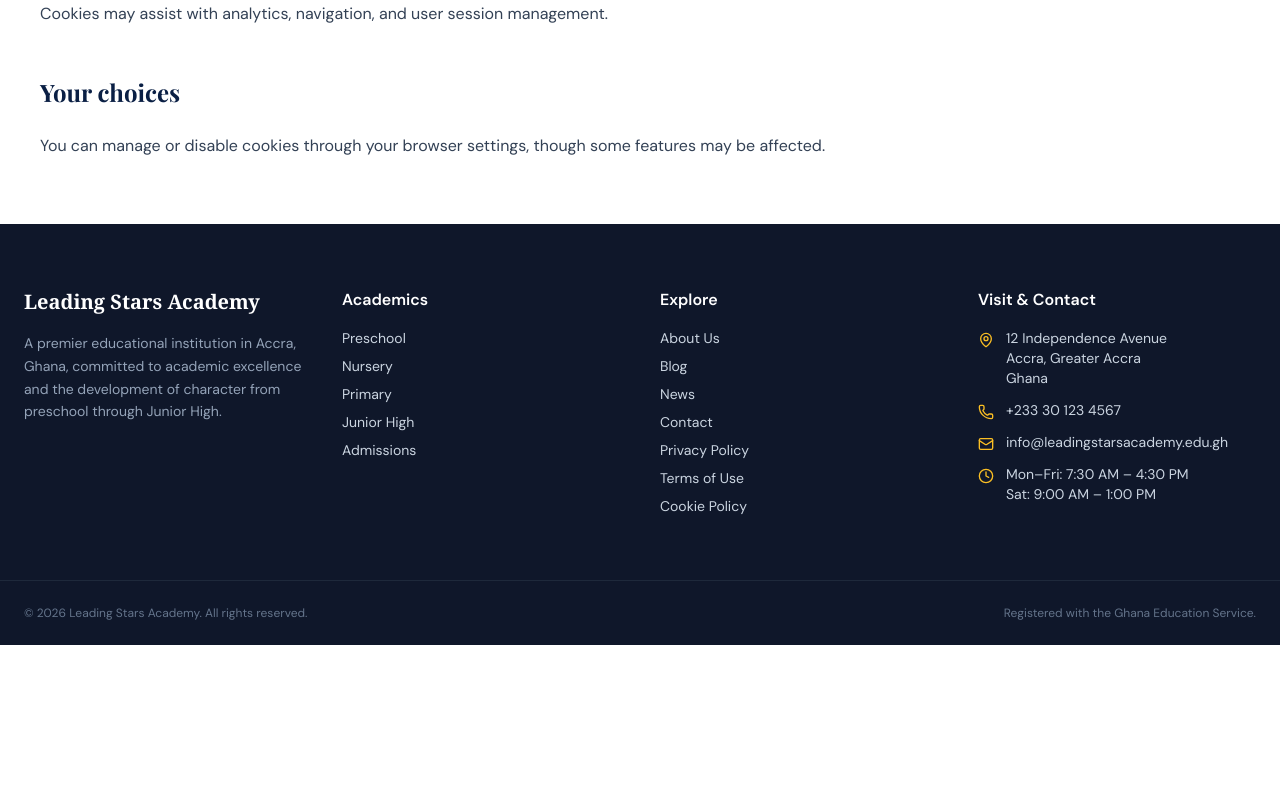
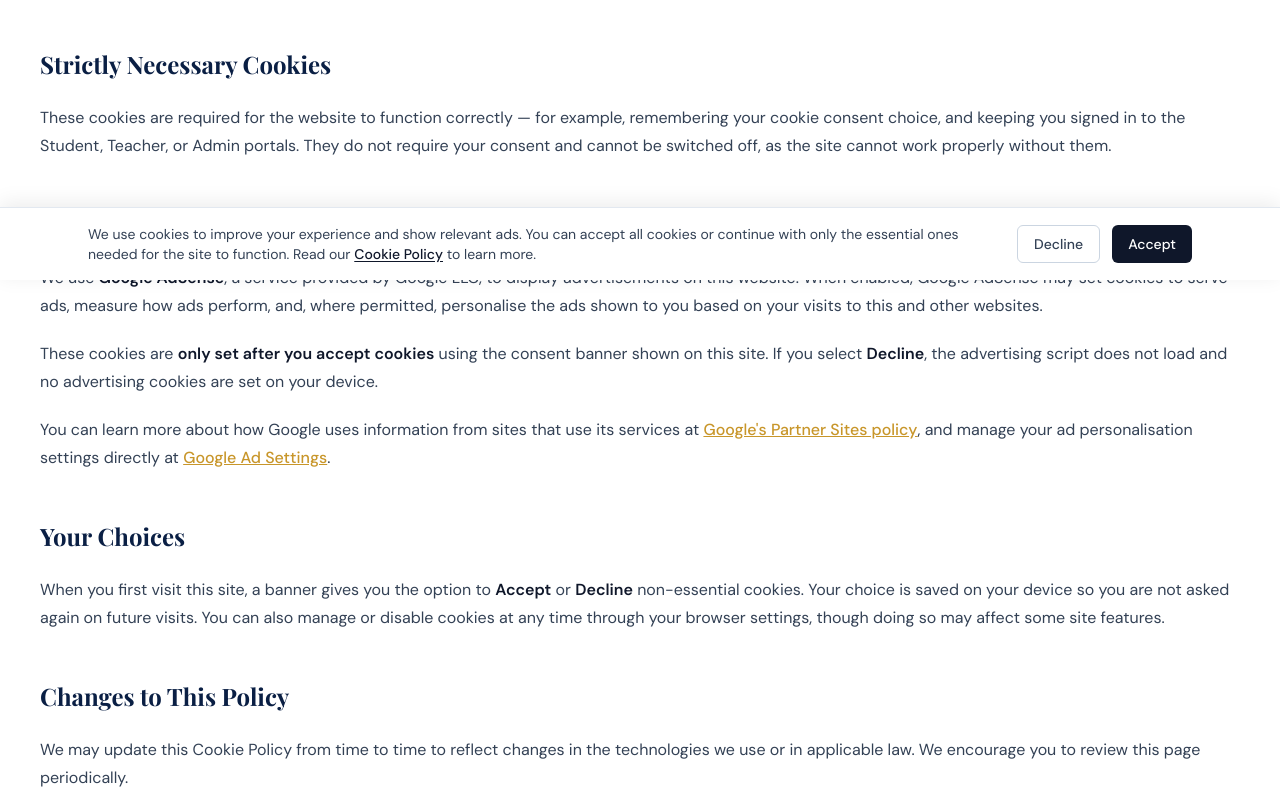
Before and after one commit to Franko32-cell/leadingstarsschoolmanagement, a React (Vite) app in the folder frontend/admin-dashboard/: page /cookie-policy in a window 1280 px wide. Shown: the part 520-1320 px from the top of the page. Before the commit the page ends 1165 px from the top, so only its background shows below. Built offline with nearby package versions, Linux system fonts and the light colour scheme; no server answers.

Commit message:
New Update

```diff
--- /dev/null
+++ b/frontend/admin-dashboard/src/components/common/CookieConsent.jsx
@@ -0,0 +1,79 @@
+// src/components/common/CookieConsent.jsx
+import { useState, useEffect } from "react";
+import { Link } from "react-router-dom";
+import { loadAdsenseScript } from "../../utils/loadAdsense";
+
+const CONSENT_KEY = "lsa_cookie_consent"; // stores "accepted" | "declined"
+
+const CookieConsent = () => {
+  const [visible, setVisible] = useState(false);
+
+  useEffect(() => {
+    const stored = localStorage.getItem(CONSENT_KEY);
+
+    if (stored === "accepted") {
+      // Returning visitor who already said yes — load ads immediately.
+      loadAdsenseScript();
+    } else if (stored !== "declined") {
+      // No stored choice yet — show the banner.
+      setVisible(true);
+    }
+    // If stored === "declined", do nothing: banner stays hidden, no ads load.
+  }, []);
+
+  const handleAccept = () => {
+    localStorage.setItem(CONSENT_KEY, "accepted");
+    loadAdsenseScript();
+    setVisible(false);
+  };
+
+  const handleDecline = () => {
+    localStorage.setItem(CONSENT_KEY, "declined");
+    setVisible(false);
+  };
+
+  if (!visible) return null;
+
+  return (
+    <div
+      role="dialog"
+      aria-live="polite"
+      aria-label="Cookie consent"
+      className="fixed bottom-0 left-0 right-0 z-50 border-t border-slate-200 bg-white shadow-[0_-4px_20px_rgba(0,0,0,0.08)]"
+    >
+      <div className="mx-auto flex max-w-6xl flex-col gap-4 px-4 py-4 sm:flex-row sm:items-center sm:justify-between sm:px-6">
+        <p className="text-sm text-slate-700 sm:pr-6">
+          We use cookies to improve your experience and show relevant ads. You can
+          accept all cookies or continue with only the essential ones needed for
+          the site to function. Read our{" "}
+          <Link
+            to="/cookie-policy"
+            className="font-medium text-slate-900 underline underline-offset-2 hover:text-slate-600"
+          >
+            Cookie Policy
+          </Link>{" "}
+          to learn more.
+        </p>
+
+        <div className="flex flex-shrink-0 gap-3">
+          <button
+            type="button"
+            onClick={handleDecline}
+            className="rounded-md border border-slate-300 px-4 py-2 text-sm font-medium text-slate-700 transition hover:bg-slate-50"
+          >
+            Decline
+          </button>
+          <button
+            type="button"
+            onClick={handleAccept}
+            className="rounded-md bg-slate-900 px-4 py-2 text-sm font-medium text-white transition hover:bg-slate-700"
+          >
+            Accept
+          </button>
+        </div>
+      </div>
+    </div>
+  );
+};
+
+export default CookieConsent;
--- a/frontend/admin-dashboard/src/layouts/PublicSiteLayout.jsx
+++ b/frontend/admin-dashboard/src/layouts/PublicSiteLayout.jsx
@@ -1,6 +1,7 @@
 import { Outlet } from "react-router-dom";
 import Navbar from "../components/layout/Navbar";
 import Footer from "../components/layout/Footer";
+import CookieConsent from "../components/common/CookieConsent";
 
 const PublicSiteLayout = () => {
   return (
@@ -10,6 +11,7 @@
         <Outlet />
       </main>
       <Footer />
+      <CookieConsent />
     </div>
   );
 };
--- a/frontend/admin-dashboard/src/pages/public/CookiePolicyPage.jsx
+++ b/frontend/admin-dashboard/src/pages/public/CookiePolicyPage.jsx
@@ -13,16 +13,88 @@
     <PageHeader
       eyebrow="Legal"
       title="Cookie Policy"
-      description="This page explains how cookies may be used on the Leading Stars Academy website."
+      description="This page explains how cookies are used on the Leading Stars Academy website, including cookies used for advertising."
     />
     <section className="py-16">
       <Container className="max-w-4xl">
         <Prose>
-          <p>This website may use cookies or similar technologies to improve user experience, remember preferences, and understand site performance.</p>
-          <h2>How cookies help</h2>
-          <p>Cookies may assist with analytics, navigation, and user session management.</p>
-          <h2>Your choices</h2>
-          <p>You can manage or disable cookies through your browser settings, though some features may be affected.</p>
+          <p>
+            <strong>Last updated:</strong> July 2026
+          </p>
+
+          <p>
+            This website uses cookies and similar technologies to keep the
+            site working properly, remember your preferences, and, where you
+            have given consent, to serve advertising. This policy explains
+            what these cookies do and the choices available to you.
+          </p>
+
+          <h2>Strictly Necessary Cookies</h2>
+          <p>
+            These cookies are required for the website to function correctly
+            — for example, remembering your cookie consent choice, and
+            keeping you signed in to the Student, Teacher, or Admin portals.
+            They do not require your consent and cannot be switched off, as
+            the site cannot work properly without them.
+          </p>
+
+          <h2>Advertising Cookies (Google AdSense)</h2>
+          <p>
+            We use <strong>Google AdSense</strong>, a service provided by
+            Google LLC, to display advertisements on this website. When
+            enabled, Google AdSense may set cookies to serve ads, measure how
+            ads perform, and, where permitted, personalise the ads shown to
+            you based on your visits to this and other websites.
+          </p>
+          <p>
+            These cookies are <strong>only set after you accept cookies</strong>{" "}
+            using the consent banner shown on this site. If you select{" "}
+            <strong>Decline</strong>, the advertising script does not load and
+            no advertising cookies are set on your device.
+          </p>
+          <p>
+            You can learn more about how Google uses information from sites
+            that use its services at{" "}
+            <a
+              href="https://policies.google.com/technologies/partner-sites"
+              target="_blank"
+              rel="noopener noreferrer"
+            >
+              Google's Partner Sites policy
+            </a>
+            , and manage your ad personalisation settings directly at{" "}
+            <a
+              href="https://myadcenter.google.com"
+              target="_blank"
+              rel="noopener noreferrer"
+            >
+              Google Ad Settings
+            </a>
+            .
+          </p>
+
+          <h2>Your Choices</h2>
+          <p>
+            When you first visit this site, a banner gives you the option to{" "}
+            <strong>Accept</strong> or <strong>Decline</strong> non-essential
+            cookies. Your choice is saved on your device so you are not asked
+            again on future visits. You can also manage or disable cookies at
+            any time through your browser settings, though doing so may
+            affect some site features.
+          </p>
+
+          <h2>Changes to This Policy</h2>
+          <p>
+            We may update this Cookie Policy from time to time to reflect
+            changes in the technologies we use or in applicable law. We
+            encourage you to review this page periodically.
+          </p>
+
+          <h2>Contact Us</h2>
+          <p>
+            If you have questions about this Cookie Policy, please{" "}
+            <a href="/contact">contact us</a>.
+          </p>
         </Prose>
       </Container>
     </section>
--- a/frontend/admin-dashboard/src/pages/public/PrivacyPolicyPage.jsx
+++ b/frontend/admin-dashboard/src/pages/public/PrivacyPolicyPage.jsx
@@ -18,17 +18,72 @@
     <section className="py-16">
       <Container className="max-w-4xl">
         <Prose>
-          <p>Leading Stars Academy respects your privacy and is committed to protecting personal information shared through this website.</p>
+          <p>
+            Leading Stars Academy respects your privacy and is committed to
+            protecting personal information shared through this website.
+          </p>
+
           <h2>Information we collect</h2>
-          <p>We may collect information submitted through contact forms, admissions forms, newsletter requests, or portal interactions.</p>
+          <p>
+            We may collect information submitted through contact forms,
+            admissions forms, newsletter requests, or portal interactions. We
+            may also automatically collect limited technical information,
+            such as your approximate location, browser type, and pages
+            visited, through cookies as described in our{" "}
+            <a href="/cookie-policy">Cookie Policy</a>.
+          </p>
+
           <h2>How we use information</h2>
-          <p>We use submitted information to respond to enquiries, provide admissions support, improve our services, and maintain school communications.</p>
+          <p>
+            We use submitted information to respond to enquiries, provide
+            admissions support, improve our services, and maintain school
+            communications.
+          </p>
+
           <h2>Data protection</h2>
-          <p>We take reasonable steps to protect personal information from unauthorised access, misuse, or disclosure.</p>
+          <p>
+            We take reasonable steps to protect personal information from
+            unauthorised access, misuse, or disclosure.
+          </p>
+
           <h2>Third-party services</h2>
-          <p>Some parts of the website may use trusted third-party tools such as maps, analytics, or form services.</p>
+          <p>
+            Some parts of the website may use trusted third-party tools such
+            as maps, analytics, or form services. In particular, we use{" "}
+            <strong>Google AdSense</strong> to display advertising on this
+            website. Where you have accepted cookies via our consent banner,
+            Google may set cookies on your device to serve ads and, where
+            permitted, personalise the ads shown to you based on your visits
+            to this and other websites. If you decline cookies, no
+            advertising cookies are set and ads are not personalised.
+          </p>
+          <p>
+            You can manage how Google personalises ads across the web at{" "}
+            <a
+              href="https://myadcenter.google.com"
+              target="_blank"
+              rel="noopener noreferrer"
+            >
+              Google Ad Settings
+            </a>
+            , and learn more about Google's approach to data from partner
+            sites at{" "}
+            <a
+              href="https://policies.google.com/technologies/partner-sites"
+              target="_blank"
+              rel="noopener noreferrer"
+            >
+              Google's Partner Sites policy
+            </a>
+            . For more detail on how our advertising cookies work, see our{" "}
+            <a href="/cookie-policy">Cookie Policy</a>.
+          </p>
+
           <h2>Contact</h2>
-          <p>If you have questions about this policy, please contact us through our <a href="/contact">Contact Page</a>.</p>
+          <p>
+            If you have questions about this policy, please contact us
+            through our <a href="/contact">Contact Page</a>.
+          </p>
         </Prose>
       </Container>
     </section>
--- /dev/null
+++ b/frontend/admin-dashboard/src/utils/loadAdsense.js
@@ -0,0 +1,25 @@
+// src/utils/loadAdsense.js
+//
+// Dynamically injects the Google AdSense script into the page.
+// This should ONLY be called after a visitor has explicitly accepted
+// cookies via the CookieConsent banner — never on page load by default.
+
+const ADSENSE_CLIENT_ID = "ca-pub-2554258946163808";
+const ADSENSE_SCRIPT_ID = "adsbygoogle-script";
+
+export function loadAdsenseScript() {
+  // Avoid injecting it twice if consent logic re-runs
+  if (document.getElementById(ADSENSE_SCRIPT_ID)) return;
+
+  const script = document.createElement("script");
+  script.id = ADSENSE_SCRIPT_ID;
+  script.async = true;
+  script.src = `https://pagead2.googlesyndication.com/pagead/js/adsbygoogle.js?client=${ADSENSE_CLIENT_ID}`;
+  script.crossOrigin = "anonymous";
+  document.head.appendChild(script);
+}
+
+export function removeAdsenseScript() {
+  const existing = document.getElementById(ADSENSE_SCRIPT_ID);
+  if (existing) existing.remove();
+}
```
Also changed, not shown: frontend/admin-dashboard/index.html (+8 -7 lines).
